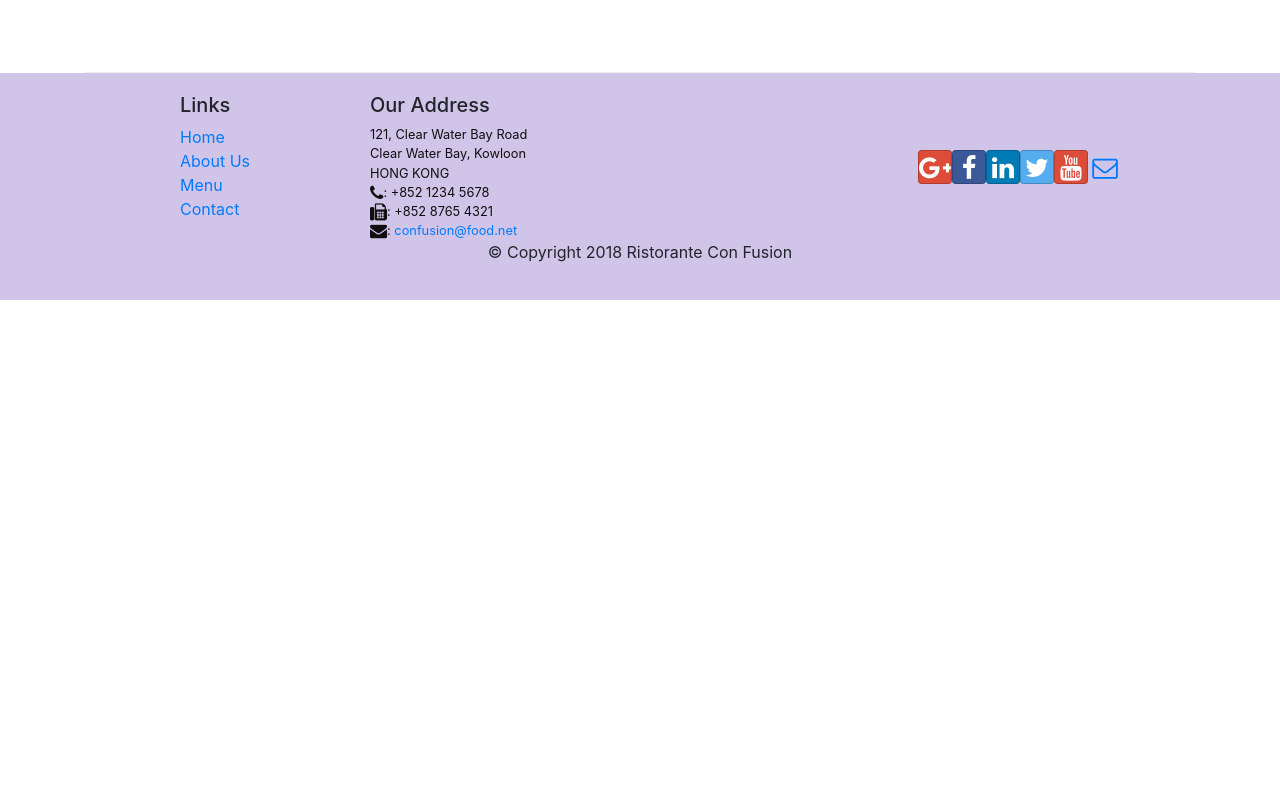
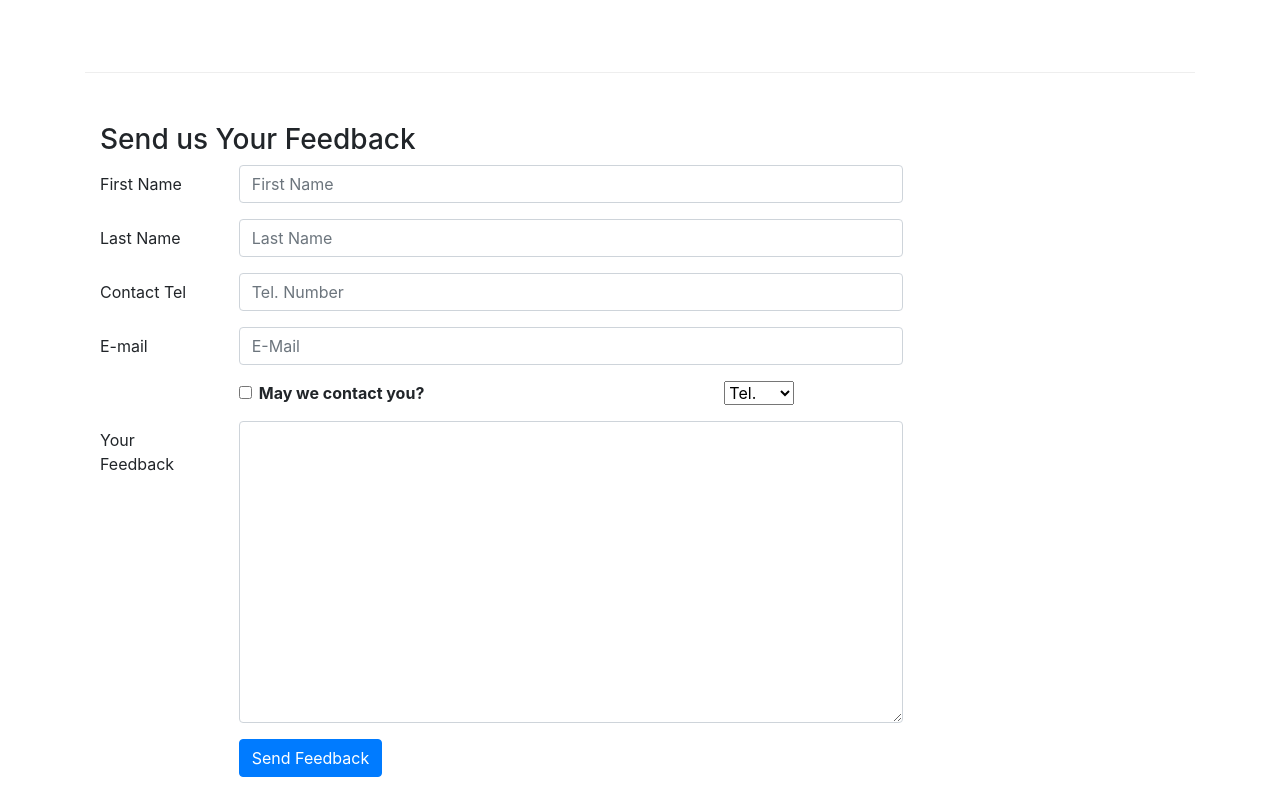
Before and after one commit to DereviankoYaroslav/confusioReact, a React (Create React App) app: page /contactus in a window 1280 px wide. Shown: the part 803-1600 px from the top of the page. Before the commit the page ends 1103 px from the top, so only its background shows below. Built offline with nearby package versions, Linux system fonts and the light colour scheme.

Commit message:
Controlled Form

```diff
--- a/src/components/ContactComponent.js
+++ b/src/components/ContactComponent.js
@@ -1,8 +1,42 @@
-import React from 'react';
-import {Breadcrumb, BreadcrumbItem} from "reactstrap";
+import React, {Component} from 'react';
+import {Breadcrumb, BreadcrumbItem, Button, Form, FormGroup, Label, Input, Col} from "reactstrap";
 import {Link} from 'react-router-dom';
 
-function Contact(props) {
+class Contact extends Component {
+
+    constructor(props){
+        super(props);
+
+        this.state = {
+            firstname: '',
+            lastname:'',
+            telnum:'',
+            email:'',
+            agree: false,
+            contactType: 'Tel.',
+            message: ''
+        }
+        this.handleSubmit = this.handleSubmit.bind(this);
+        this.handleInputChange = this.handleInputChange.bind(this);
+    }
+
+    handleInputChange(event){
+        const target = event.target;
+        const value = target.type === 'checkbox' ? target.checked : target.value;
+        const name = target.name;
+
+        this.setState({
+            [name]: value
+        });
+    }
+
+    handleSubmit(event){
+        console.log("Current State is: " + JSON.stringify(this.state));
+        alert("Current State is: " + JSON.stringify(this.state));
+        event.preventDefault();
+    }
+
+    render () {
         return(
             <div className="container">
                 <div className="row">
@@ -41,8 +75,68 @@
                         </div>
                     </div>
                 </div>
+                <div className='row row-content'>
+                    <div className='col-12'>
+                        <h3>Send us Your Feedback</h3>
+                    </div>
+                    <div className='col-12 col-md-9'>
+                        <Form onSubmit={this.handleSubmit}>
+                            <FormGroup row>
+                                <Label htmlFor='firstname' md={2}>First Name</Label>
+                                <Col md={10}>
+                                    <Input type='text' id='firstname' name='firstname' placeholder='First Name' value={this.state.firstname} onChange={this.handleInputChange}></Input>
+                                </Col>
+                            </FormGroup>
+                            <FormGroup row>
+                                <Label htmlFor='lastname' md={2}>Last Name</Label>
+                                <Col md={10}>
+                                    <Input type='text' id='lastname' name='lastname' placeholder='Last Name' value={this.state.lastname} onChange={this.handleInputChange}></Input>
+                                </Col>
+                            </FormGroup>
+                            <FormGroup row>
+                                <Label htmlFor='telnum' md={2}>Contact Tel</Label>
+                                <Col md={10}>
+                                    <Input type='tel' id='telnum' name='telnum' placeholder='Tel. Number' value={this.state.telnum} onChange={this.handleInputChange}></Input>
+                                </Col>
+                            </FormGroup>
+                            <FormGroup row>
+                                <Label htmlFor='email' md={2}>E-mail</Label>
+                                <Col md={10}>
+                                    <Input type='email' id='email' name='email' placeholder='E-Mail' value={this.state.email} onChange={this.handleInputChange}></Input>
+                                </Col>
+                            </FormGroup>
+                            <FormGroup row>
+                                <Col md={{size: 6, offset: 2}}>
+                                    <FormGroup check>
+                                        <Label check>
+                                            <Input type='checkbox' name='agree' checked={this.state.agree} onChange={this.handleInputChange}/> {' '} <strong>May we contact you?</strong>
+                                        </Label>
+                                    </FormGroup>
+                                </Col>
+                                <Col md={{size: 3, offset: 1}}>
+                                    <Input type='select' name='contactType' value={this.state.contactType} onChange={this.handleInputChange}>
+                                        <option>Tel.</option>
+                                        <option>E-mail</option>
+                                    </Input>
+                                </Col>
+                            </FormGroup>
+                            <FormGroup row>
+                                <Label htmlFor='message' md={2}>Your Feedback</Label>
+                                <Col md={10}>
+                                    <Input type='textarea' id='message' name='message' rows='12' value={this.state.message} onChange={this.handleInputChange}></Input>
+                                </Col>
+                            </FormGroup>
+                            <FormGroup row>
+                                <Col md={{size: 10, offset:2}}>
+                                    <Button type='submit' color='primary'>Send Feedback</Button>
+                                </Col>
+                            </FormGroup>
+                        </Form>
+                    </div>
+                </div>
             </div>
         );
     }
+}
 
 export default Contact;
```
Lines whose indentation alone changed are shown as unchanged.
